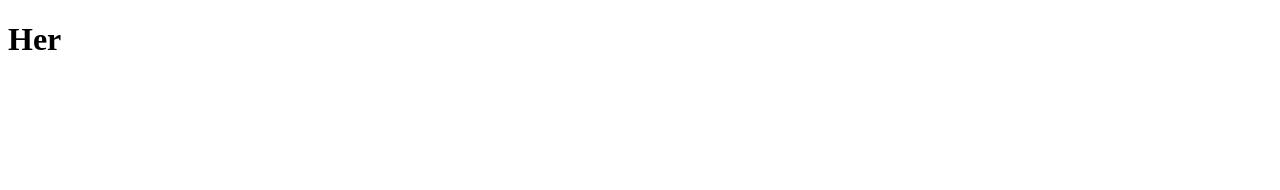
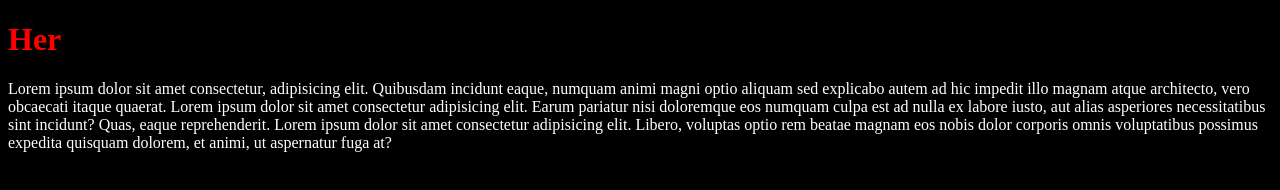
Before and after one commit to Rasmus-Olsen/leg-med-git, a plain HTML site: page index.html in a window 1280 px wide. Drawn offline with Linux system fonts and the light colour scheme.

Commit message:
mere tekst

```diff
--- a/index.html
+++ b/index.html
@@ -3,9 +3,11 @@
   <head>
     <meta charset="UTF-8" />
     <meta name="viewport" content="width=device-width, initial-scale=1.0" />
+    <link rel="stylesheet" href="style.css" />
     <title>Forside</title>
   </head>
   <body>
     <h1>Her</h1>
+    <p>Lorem ipsum dolor sit amet consectetur, adipisicing elit. Quibusdam incidunt eaque, numquam animi magni optio aliquam sed explicabo autem ad hic impedit illo magnam atque architecto, vero obcaecati itaque quaerat. Lorem ipsum dolor sit amet consectetur adipisicing elit. Earum pariatur nisi doloremque eos numquam culpa est ad nulla ex labore iusto, aut alias asperiores necessitatibus sint incidunt? Quas, eaque reprehenderit. Lorem ipsum dolor sit amet consectetur adipisicing elit. Libero, voluptas optio rem beatae magnam eos nobis dolor corporis omnis voluptatibus possimus expedita quisquam dolorem, et animi, ut aspernatur fuga at?</p>
   </body>
 </html>
--- /dev/null
+++ b/style.css
@@ -0,0 +1,11 @@
+body {
+  background: #000;
+}
+
+h1 {
+  color: red;
+}
+
+p {
+  color: #fff;
+}
```
